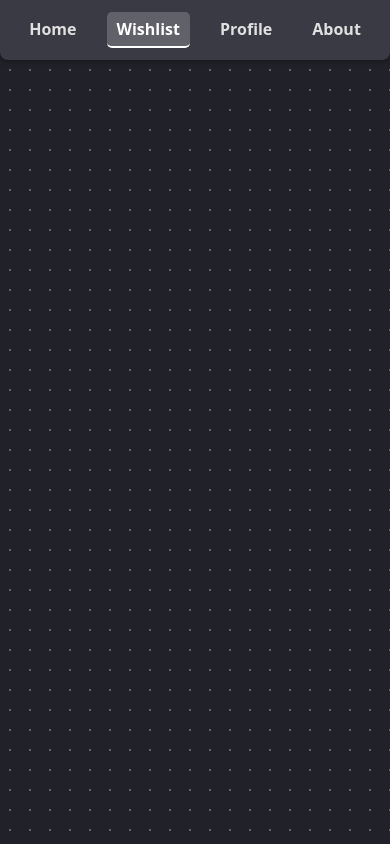
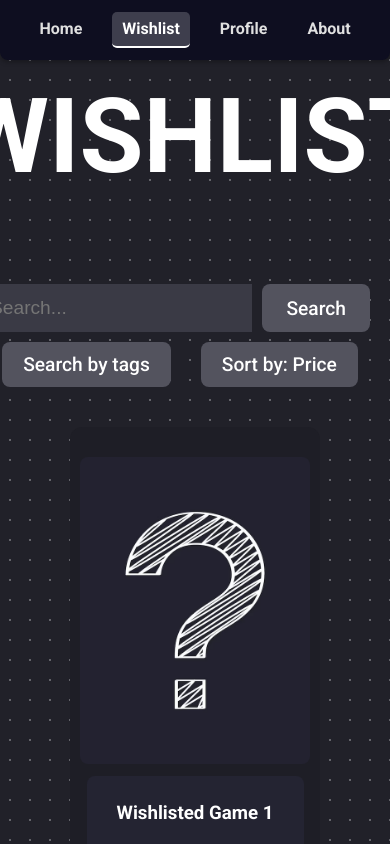
Before and after one commit to MarkoChan/browseGames, a React (Vite) app: page /Wishlist in a window 390 px wide. Shown: the top 844 px of the page. Built offline with nearby package versions, Linux system fonts and the light colour scheme.

Commit message:
created wishlist page, modified homepage sidebar to use hamburger menu

```diff
--- a/index.html
+++ b/index.html
@@ -4,6 +4,9 @@
     <meta charset="UTF-8" />
     <link rel="icon" type="image/svg+xml" href="/vite.svg" />
     <meta name="viewport" content="width=device-width, initial-scale=1.0" />
+    <link rel="preconnect" href="https://fonts.googleapis.com">
+    <link rel="preconnect" href="https://fonts.gstatic.com" crossorigin>
+    <link href="https://fonts.googleapis.com/css2?family=Raleway:ital,wght@0,100..900;1,100..900&family=Roboto:ital,wght@0,100..900;1,100..900&display=swap" rel="stylesheet">
     <title>WaterVapor</title>
   </head>
   <body>
--- a/src/App.jsx
+++ b/src/App.jsx
@@ -1,6 +1,7 @@
 import { BrowserRouter as Router, Routes, Route, NavLink } from 'react-router-dom';
 import Home from './pages/Home';
 import About from './pages/About';
+import Wishlist from './pages/Wishlist';
 import './styles/Navbar.css';
 import './styles/Global.css';
 
@@ -25,6 +26,7 @@ function App() {
       <Routes>
         <Route path="/" element={<Home />} />
         <Route path="/about" element={<About />} />
+        <Route path="/Wishlist" element={<Wishlist/>} />
       </Routes>
     </Router>
   );
--- a/src/components/VerticalSidebar.css
+++ b/src/components/VerticalSidebar.css
@@ -3,7 +3,6 @@
   overflow-y: auto;
   background-color: #252934;
   padding: 10px;
-  border-right: 1px solid #a9a9a9;
 }
 
 .sidebar-container::-webkit-scrollbar {
--- a/src/pages/Wishlist.jsx
+++ b/src/pages/Wishlist.jsx
@@ -0,0 +1,107 @@
+import { useState } from 'react';
+import GameCard from '../components/GameCard';
+import '../styles/Global.css';
+import '../styles/Home.css';
+
+export default function Wishlist() {
+    // init state
+    const [sortBy, setSortBy] = useState('price');
+    const [showSortDropdown, setShowSortDropdown] = useState(false);
+
+    // demo data
+    const wishlistedGames = Array.from({ length: 24 }).map((_, index) => (
+        <GameCard
+            key={index}
+            game={{
+                cover: "src/assets/_missing.png",
+                title: `Wishlisted Game ${index + 1}`,
+                price: `$${(Math.random() * 60).toFixed(2)}`,
+                wishlisted: 1,
+                rating: (Math.random() * 5).toFixed(1),
+                discount: Math.random() > 0.7 ? `${Math.floor(Math.random() * 70) + 10}%` : null
+            }}
+        />
+    ));
+
+    // init sort options
+    const sortOptions = [
+        { value: 'price', label: 'Price' },
+        { value: 'rating', label: 'Rating' },
+        { value: 'discount', label: 'Discount' },
+        { value: 'title', label: 'Alphabetical' },
+        { value: 'recent', label: 'Recently Added' }
+    ];
+
+    // sorting logic
+    function handleSort(val){
+
+    }
+
+    return (
+        <div className="page-wrapper">
+            <h1 style={{ fontSize: '6.5rem', marginTop: '30px'}}>WISHLIST</h1>
+            {/* Search Bar */}
+            <div style={{ display: 'flex', justifyContent: 'center', paddingTop: '20px' }}>
+                <input className="searchInput" type="text" placeholder="Search..." />
+                <button className="searchBtn">Search</button>
+            </div>
+
+            {/* Filter Buttons */}
+            <div style={{ display: 'flex', justifyContent: 'center', gap: '20px', marginTop: '10px', position: 'relative' }}>
+                <button className="searchBtn" style={{ padding: '10px 20px' }}>Search by tags</button>
+
+                {/* Sort Dropdown */}
+                <div style={{ position: 'relative', display: 'inline-block' }}>
+                    <button
+                        className="searchBtn"
+                        style={{ padding: '10px 20px' }}
+                        onClick={() => setShowSortDropdown(!showSortDropdown)}
+                    >
+                        Sort by: {sortOptions.find(o => o.value === sortBy)?.label}
+                    </button>
+                    {showSortDropdown && (
+                        <div style={{
+                            position: 'absolute',
+                            backgroundColor: '#1a1a1a',
+                            minWidth: '160px',
+                            boxShadow: '0px 8px 16px 0px rgba(0,0,0,0.2)',
+                            zIndex: 1,
+                            borderRadius: '4px',
+                            overflow: 'hidden',
+                            right: 0
+                        }}>
+                            {sortOptions.map((option) => (
+                                <div
+                                    key={option.value}
+                                    style={{
+                                        padding: '12px 16px',
+                                        cursor: 'pointer',
+                                        color: sortBy === option.value ? '#fff' : '#aaa',
+                                        backgroundColor: sortBy === option.value ? '#333' : 'transparent',
+                                        fontWeight: sortBy === option.value ? 'bold' : 'normal'
+                                    }}
+                                    onClick={() => handleSort(option.value)}
+                                >
+                                    {option.label}
+                                </div>
+                            ))}
+                        </div>
+                    )}
+                </div>
+            </div>
+
+            {/* Wishlisted Games Grid */}
+            <div
+                style={{
+                    display: 'grid',
+                    gridTemplateColumns: 'repeat(auto-fit, minmax(200px, 1fr))',
+                    gap: '20px',
+                    padding: '40px',
+                    justifyItems: 'center',
+                }}
+            >
+                {wishlistedGames}
+            </div>
+        </div>
+    );
+}
--- a/src/styles/Home.css
+++ b/src/styles/Home.css
@@ -4,16 +4,80 @@
   overflow: hidden;
 }
 
-.sidebar {
-  width: 250px;
-  color: white;
-  overflow-y: auto;
+/* Hamburger button */
+.hamburger-btn {
+    position: absolute;
+    top: 70px;
+    right: 40px;
+    font-size: 1.8rem;
+    background: rgba(0,0,0,0.3);
+    border: none;
+    color: white;
+    cursor: pointer;
+    z-index: 1001;
+    width: 40px;
+    height: 50px;
+    display: flex;
+    align-items: center;
+    justify-content: center;
+    border-radius: 4px;
 }
 
-.sidebar::-webkit-scrollbar {
+.sidebar-overlay {
+    position: fixed;
+    top: 0;
+    left: 0;
+    width: 100vw;
+    height: 100vh;
+    background-color: rgba(0,0,0,0.5);
+    opacity: 0;
+    pointer-events: none;
+    transition: opacity 0.3s ease;
+    z-index: 1000;
+}
+
+.sidebar-overlay.open {
+    opacity: 1;
+    pointer-events: auto;
+}
+
+.sidebar-panel {
+    position: fixed;
+    top: 0;
+    right: -400px;
+    width: 300px;
+    height: 100vh;
+    background-color: rgb(30, 30, 38);
+    box-shadow: -2px 0 10px rgba(0,0,0,0.7);
+    padding: 20px;
+    transition: right 0.3s ease;
+    z-index: 1002;
+    overflow-y: auto;
+
+    display: flex;
+    flex-direction: column;
+    align-items: center;
+}
+
+.sidebar-panel::-webkit-scrollbar {
   width: 0;
   height: 0;
   background: transparent;
+}
+
+.sidebar-panel.open {
+    right: 0;
+}
+
+.sidebar-close-btn {
+    align-self: flex-end;
+    font-size: 2.5rem;
+    background: none;
+    border: none;
+    color: white;
+    cursor: pointer;
+    margin-bottom: 10px;
+    text-align: right;
 }
 
 .main {
--- a/src/styles/Navbar.css
+++ b/src/styles/Navbar.css
@@ -9,7 +9,7 @@
   justify-content: center;
   gap: 20px;
 
-  background-color: rgb(58, 58, 69);
+  background-color: rgb(14, 14, 32);
   color: #E0E0E0;
   padding: 12px 24px;
 
--- a/src/styles/global.css
+++ b/src/styles/global.css
@@ -9,4 +9,6 @@ body {
   background-image: radial-gradient(rgba(255,255,255, 0.3) 1px, transparent 1px);
   background-size: 20px 20px;
   color: #ffffff;
+  font-family: "Roboto", sans-serif;
+  font-optical-sizing: auto;
 }
```
Also changed, not shown: src/pages/Home.jsx (+36 -7 lines), website-demo-screenshots/home0.png (added), website-demo-screenshots/home1.png (added).
